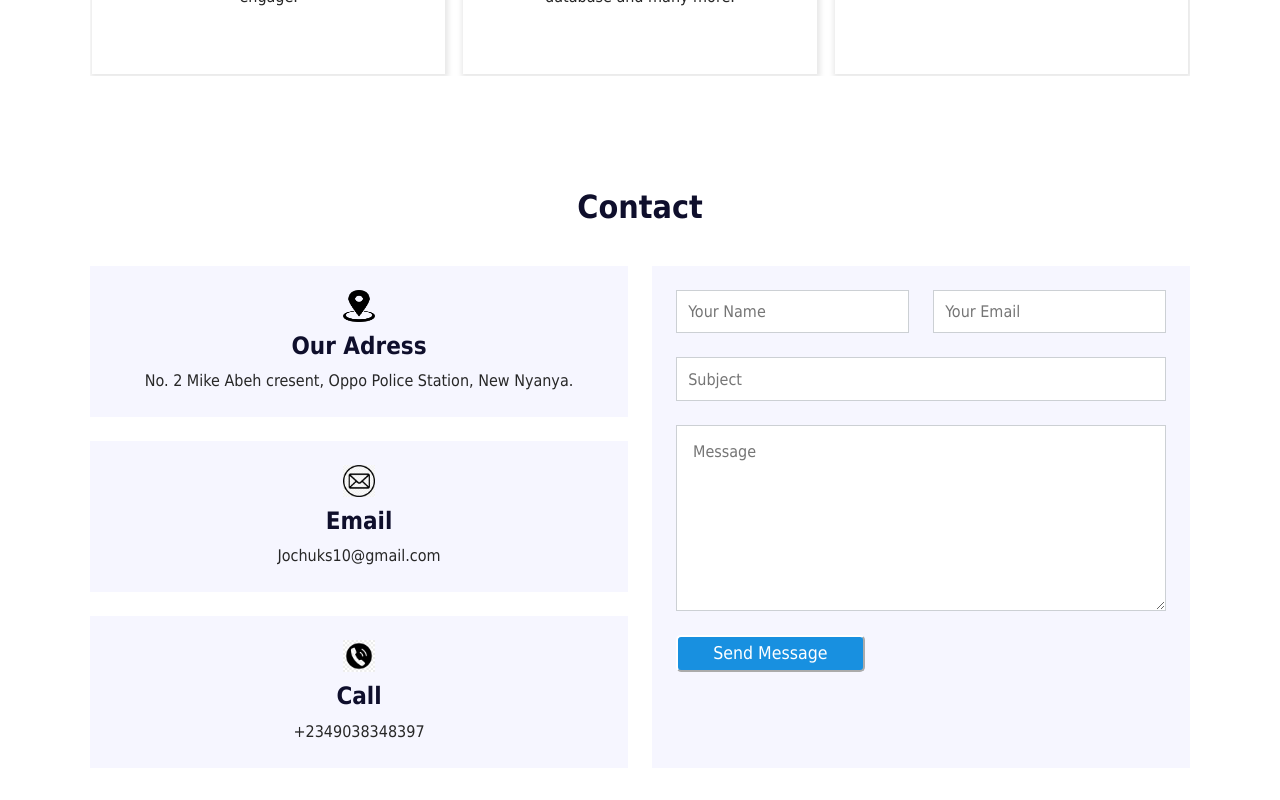
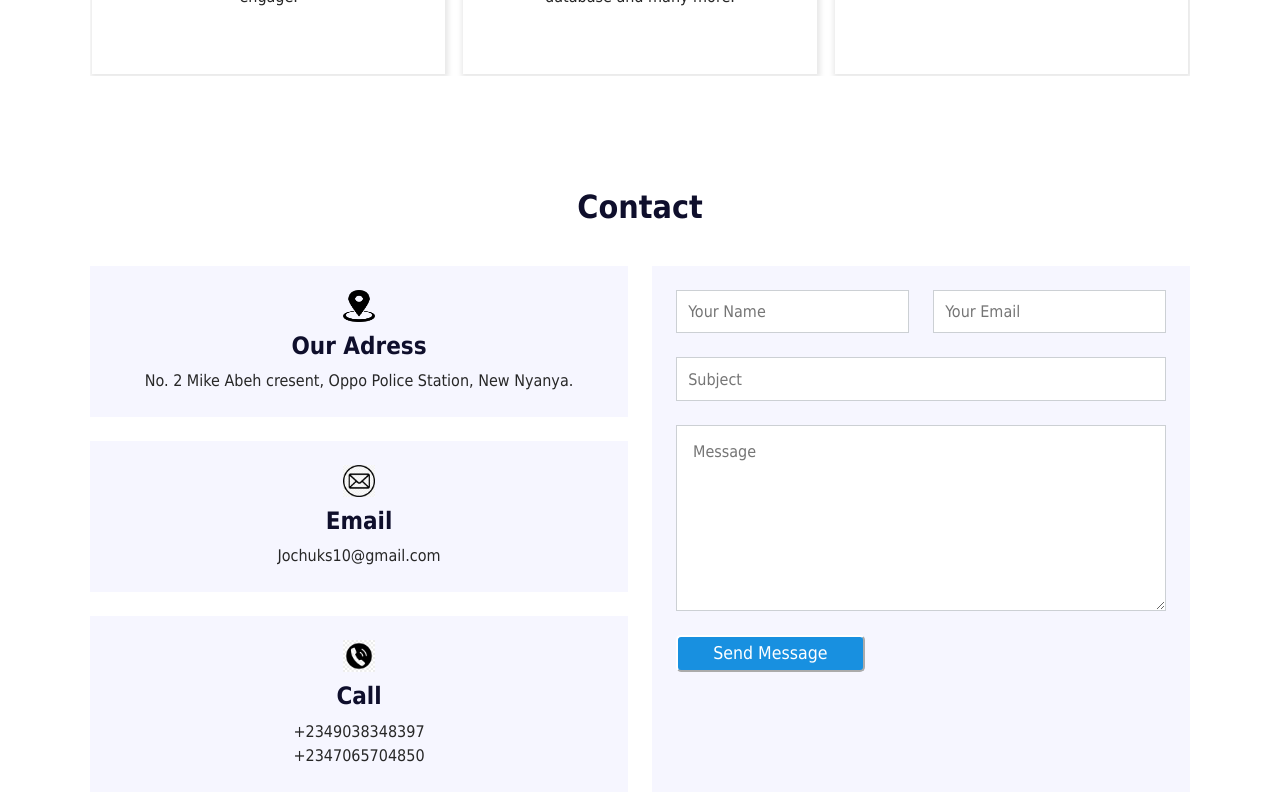
Before and after one commit to Josh2580/MySite, a React (Create React App) app: page / in a window 1280 px wide. Shown: the part 3760-4560 px from the top of the page. Built offline with nearby package versions, Linux system fonts and the light colour scheme.

Commit message:
Add Phon Number

```diff
--- a/src/components/ContactForm.js
+++ b/src/components/ContactForm.js
@@ -34,7 +34,9 @@ const ContactForm = () => {
           <MeetUsCard>
             <img src={CallIcon} alt="Call Icon" />
             <h3>Call</h3>
-            <p>+2349038348397</p>
+            <p>
+              +2349038348397 <br /> +2347065704850
+            </p>
           </MeetUsCard>
         </ContactCardLeft>
         <ContactCardRight>
```
